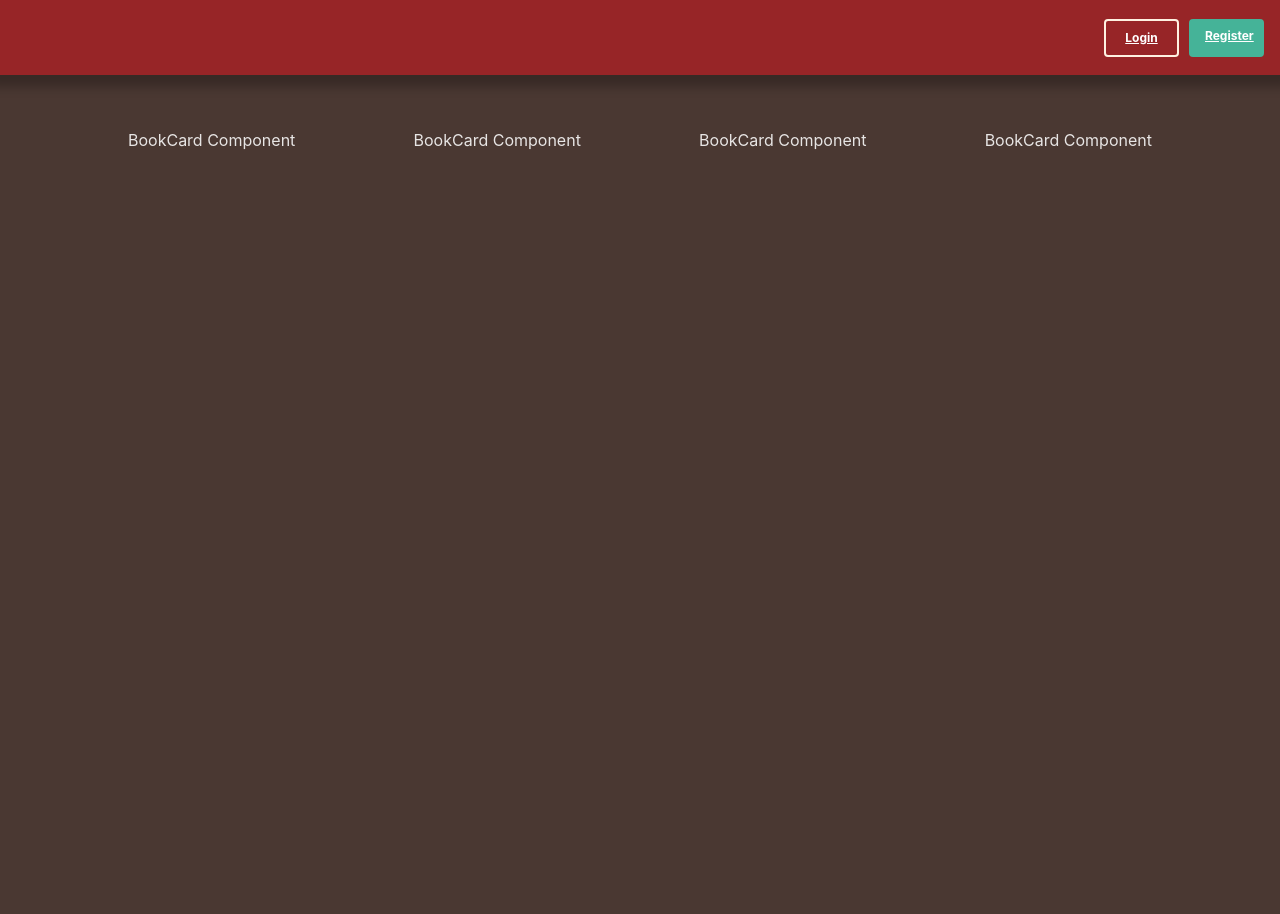
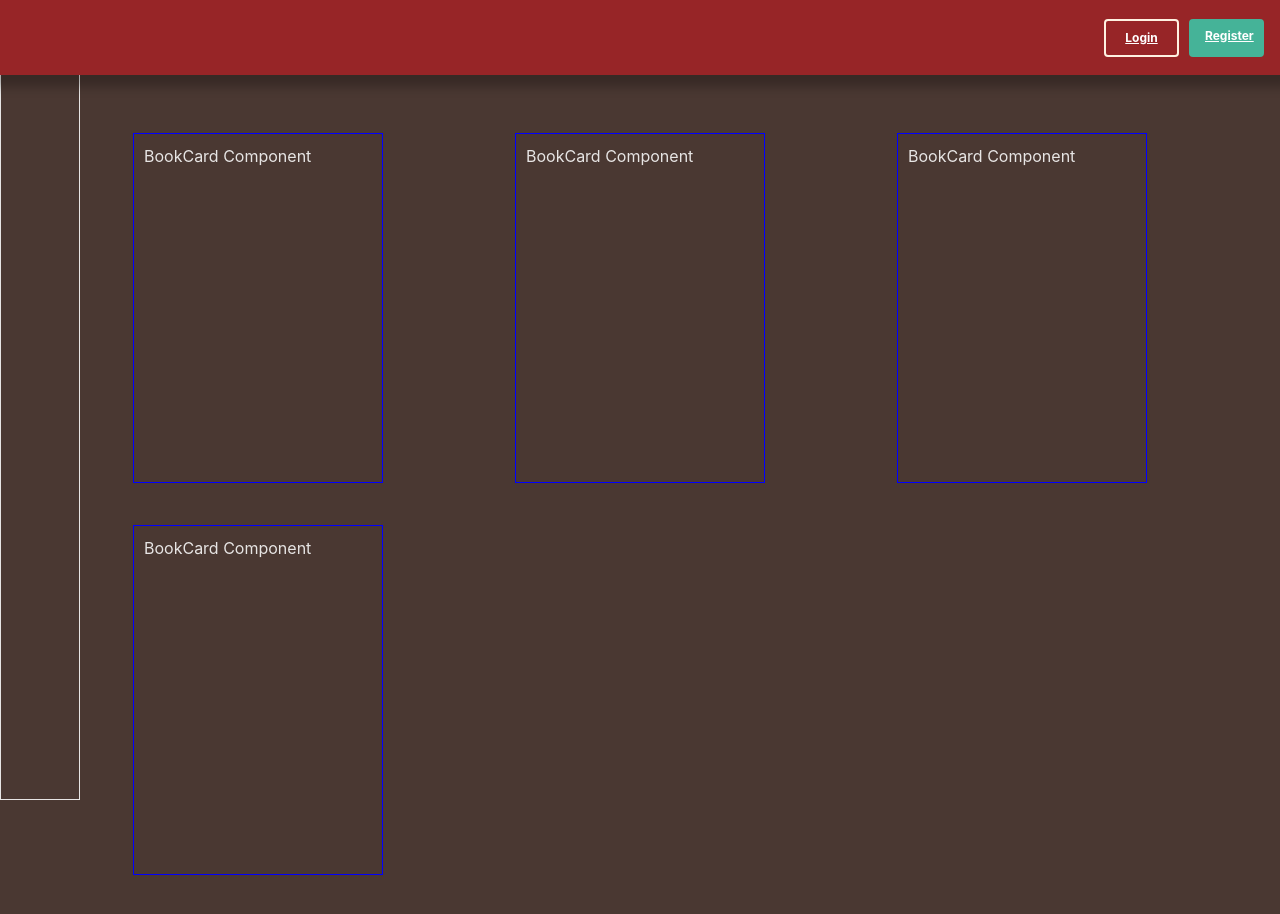
Before and after one commit to LukaM1999/LibraryFront, a React (Vite) app in the folder library-front/: page / in a window 1280 px wide. Shown: the top 914 px of the page. Before the commit the page ends 800 px from the top, so only its background shows below. Built offline with nearby package versions, Linux system fonts and the light colour scheme.

Commit message:
changed class names in tsx files

```diff
--- a/library-front/src/components/BookCard/BookCard.tsx
+++ b/library-front/src/components/BookCard/BookCard.tsx
@@ -1,12 +1,8 @@
-import React, { FC } from 'react';
-import './BookCard.css';
+import React, { FC } from 'react'
+import './BookCard.css'
 
 interface BookCardProps {}
 
-const BookCard: FC<BookCardProps> = () => (
-  <div className="BookCard">
-    BookCard Component
-  </div>
-);
+const BookCard: FC<BookCardProps> = () => <div className='book-card'>BookCard Component</div>
 
-export default BookCard;
+export default BookCard
--- a/library-front/src/components/Footer/Footer.tsx
+++ b/library-front/src/components/Footer/Footer.tsx
@@ -3,6 +3,6 @@ import './Footer.css'
 
 interface FooterProps {}
 
-const Footer: FC<FooterProps> = () => <footer className='Footer'></footer>
+const Footer: FC<FooterProps> = () => <footer className='footer'></footer>
 
 export default Footer
--- a/library-front/src/components/Navbar/Navbar.tsx
+++ b/library-front/src/components/Navbar/Navbar.tsx
@@ -3,6 +3,6 @@ import './Navbar.css'
 
 interface NavbarProps {}
 
-const Navbar: FC<NavbarProps> = () => <div className='Navbar'></div>
+const Navbar: FC<NavbarProps> = () => <div className='navbar'></div>
 
 export default Navbar
```
